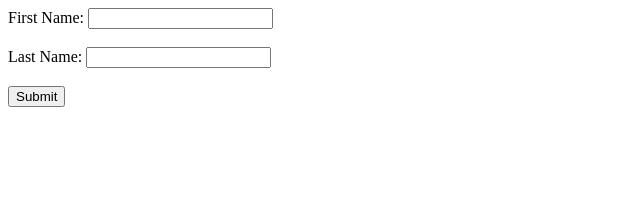
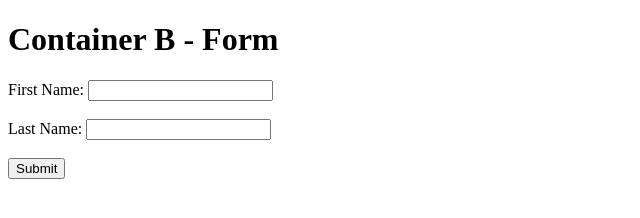
Before and after one commit to ycangurkok/assignment1, a plain HTML site: page webform/templates/index.html in a window 1280 px wide. Shown: the whole page, without its empty margins (0-640 px from the left). Drawn offline with Linux system fonts and the light colour scheme.

Commit message:
container B added

```diff
--- a/webform/templates/index.html
+++ b/webform/templates/index.html
@@ -3,9 +3,10 @@
 <head>
   <meta charset="UTF-8">
   <meta name="viewport" content="width=device-width, initial-scale=1.0">
-  <title>Simple Form</title>
+  <title>Container B - Form</title>
 </head>
 <body>
+  <h1>Container B - Form</h1>
   <form action="/submit" method="POST">
     <label for="first_name">First Name:</label>
     <input type="text" id="first_name" name="first_name" required><br><br>
```
